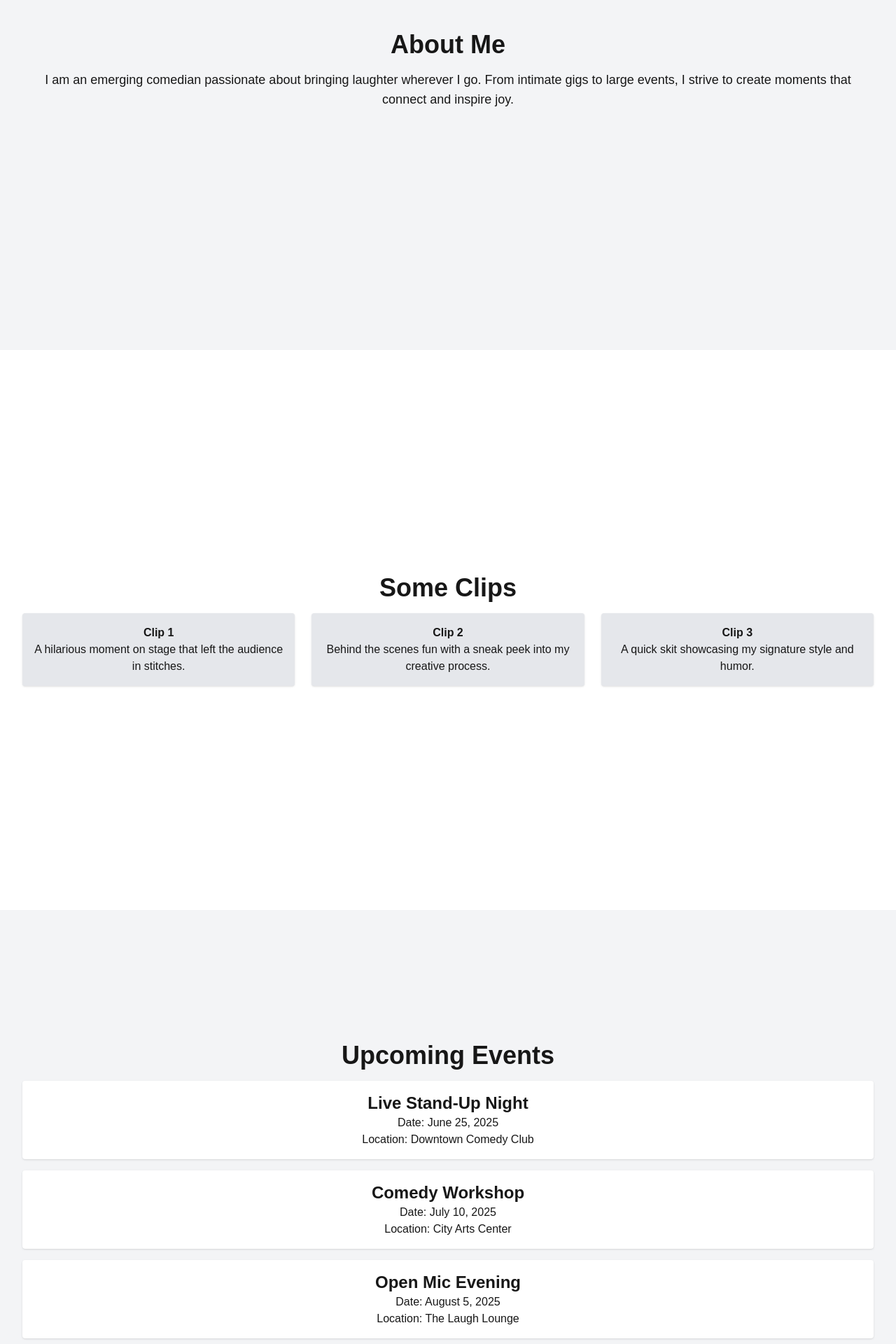
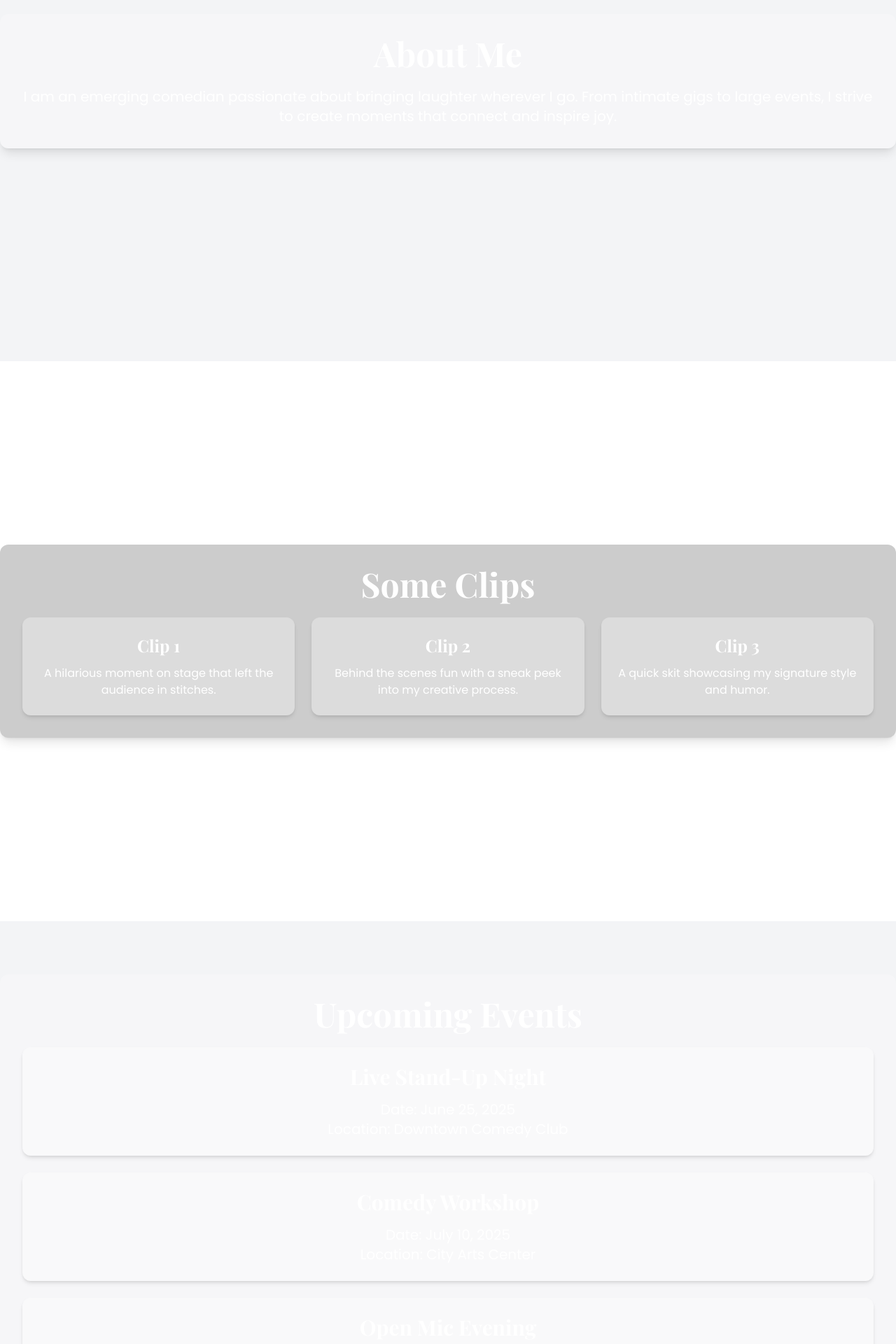
Before and after one commit to WuTangLan1/Sample-Comedy-Profile-1, a Next.js app: page / in a window 1280 px wide. Shown: the part 380-2300 px from the top of the page at 70% size. Built offline with nearby package versions, Linux system fonts and the light colour scheme.

Commit message:
adding sub comps

```diff
--- /dev/null
+++ b/src/components/ClipsSection.tsx
@@ -0,0 +1,28 @@
+// src/components/ClipsSection.tsx
+import { forwardRef } from "react";
+import { motion } from "framer-motion";
+const ClipsSection = forwardRef<HTMLElement>((_, ref) => {
+  return (
+    <section ref={ref} id="clips" className="min-h-screen flex items-center justify-center bg-white bg-opacity-30 backdrop-filter backdrop-blur-md">
+      <motion.div initial={{ opacity: 0, x: -50 }} whileInView={{ opacity: 1, x: 0 }} transition={{ duration: 0.7 }} viewport={{ once: true }} className="container mx-auto p-8 text-center bg-black/20 rounded-xl shadow-lg">
+        <h2 className="text-5xl font-bold font-[PlayfairDisplay] mb-4 text-white">Some Clips</h2>
+        <div className="grid grid-cols-1 md:grid-cols-3 gap-6">
+          <div className="bg-white/30 p-6 rounded-xl shadow-md">
+            <h3 className="text-2xl font-semibold font-[PlayfairDisplay] mb-2">Clip 1</h3>
+            <p className="text-base">A hilarious moment on stage that left the audience in stitches.</p>
+          </div>
+          <div className="bg-white/30 p-6 rounded-xl shadow-md">
+            <h3 className="text-2xl font-semibold font-[PlayfairDisplay] mb-2">Clip 2</h3>
+            <p className="text-base">Behind the scenes fun with a sneak peek into my creative process.</p>
+          </div>
+          <div className="bg-white/30 p-6 rounded-xl shadow-md">
+            <h3 className="text-2xl font-semibold font-[PlayfairDisplay] mb-2">Clip 3</h3>
+            <p className="text-base">A quick skit showcasing my signature style and humor.</p>
+          </div>
+        </div>
+      </motion.div>
+    </section>
+  );
+});
+ClipsSection.displayName = "ClipsSection";
+export default ClipsSection;
--- /dev/null
+++ b/src/components/EventsSection.tsx
@@ -0,0 +1,31 @@
+// src/components/EventsSection.tsx
+import { forwardRef } from "react";
+import { motion } from "framer-motion";
+const EventsSection = forwardRef<HTMLElement>((_, ref) => {
+  return (
+    <section ref={ref} id="events" className="min-h-screen flex items-center justify-center bg-gray-100 bg-opacity-30 backdrop-filter backdrop-blur-md">
+      <motion.div initial={{ opacity: 0, x: 50 }} whileInView={{ opacity: 1, x: 0 }} transition={{ duration: 0.7 }} viewport={{ once: true }} className="container mx-auto p-8 text-center bg-white/20 rounded-xl shadow-lg">
+        <h2 className="text-5xl font-bold font-[PlayfairDisplay] mb-4">Upcoming Events</h2>
+        <ul className="space-y-6">
+          <li className="bg-white/30 p-6 rounded-xl shadow-md">
+            <h3 className="text-3xl font-semibold font-[PlayfairDisplay] mb-2">Live Stand-Up Night</h3>
+            <p className="text-xl">Date: June 25, 2025</p>
+            <p className="text-xl">Location: Downtown Comedy Club</p>
+          </li>
+          <li className="bg-white/30 p-6 rounded-xl shadow-md">
+            <h3 className="text-3xl font-semibold font-[PlayfairDisplay] mb-2">Comedy Workshop</h3>
+            <p className="text-xl">Date: July 10, 2025</p>
+            <p className="text-xl">Location: City Arts Center</p>
+          </li>
+          <li className="bg-white/30 p-6 rounded-xl shadow-md">
+            <h3 className="text-3xl font-semibold font-[PlayfairDisplay] mb-2">Open Mic Evening</h3>
+            <p className="text-xl">Date: August 5, 2025</p>
+            <p className="text-xl">Location: The Laugh Lounge</p>
+          </li>
+        </ul>
+      </motion.div>
+    </section>
+  );
+});
+EventsSection.displayName = "EventsSection";
+export default EventsSection;
--- a/src/pages/index.tsx
+++ b/src/pages/index.tsx
@@ -1,5 +1,4 @@
-// src\pages\index.tsx
-
+// src/pages/index.tsx
 import { useRef } from "react";
 import { motion } from "framer-motion";
 
@@ -7,131 +6,80 @@ const Home = () => {
   const aboutRef = useRef<HTMLElement | null>(null);
   const clipsRef = useRef<HTMLElement | null>(null);
   const eventsRef = useRef<HTMLElement | null>(null);
-
-  // Function to scroll smoothly to a section
   const scrollToSection = (ref: React.RefObject<HTMLElement | null>) => {
     ref.current?.scrollIntoView({ behavior: "smooth" });
   };
 
   return (
     <div className="scroll-smooth">
-      {/* Header with Navigation */}
-      <header className="fixed top-0 w-full bg-white shadow z-50">
+      <header className="fixed top-0 w-full backdrop-filter backdrop-blur-lg bg-black/30 shadow-lg z-50">
         <nav className="container mx-auto flex justify-between items-center py-4 px-6">
-          <div className="text-2xl font-bold">ComedySite</div>
+          <div className="text-3xl font-bold font-[PlayfairDisplay] text-white">ComedySite</div>
           <ul className="flex space-x-6">
             <li>
-              <button
-                onClick={() => scrollToSection(aboutRef)}
-                className="hover:text-blue-500 transition duration-300 focus:outline-none"
-              >
+              <button onClick={() => scrollToSection(aboutRef)} className="text-lg font-medium text-white transition duration-300 focus:outline-none">
                 About Me
               </button>
             </li>
             <li>
-              <button
-                onClick={() => scrollToSection(clipsRef)}
-                className="hover:text-blue-500 transition duration-300 focus:outline-none"
-              >
+              <button onClick={() => scrollToSection(clipsRef)} className="text-lg font-medium text-white transition duration-300 focus:outline-none">
                 Some Clips
               </button>
             </li>
             <li>
-              <button
-                onClick={() => scrollToSection(eventsRef)}
-                className="hover:text-blue-500 transition duration-300 focus:outline-none"
-              >
+              <button onClick={() => scrollToSection(eventsRef)} className="text-lg font-medium text-white transition duration-300 focus:outline-none">
                 Upcoming Events
               </button>
             </li>
           </ul>
         </nav>
       </header>
-
-      {/* Main Content */}
-      <main className="pt-20">
-        {/* About Me Section */}
-        <section
-          ref={aboutRef}
-          id="about"
-          className="min-h-screen flex items-center justify-center bg-gray-100"
-        >
-          <motion.div
-            initial={{ opacity: 0, y: 50 }}
-            whileInView={{ opacity: 1, y: 0 }}
-            transition={{ duration: 0.7 }}
-            viewport={{ once: true }}
-            className="container mx-auto p-8 text-center"
-          >
-            <h2 className="text-4xl font-bold mb-4">About Me</h2>
-            <p className="text-lg">
-              I am an emerging comedian passionate about bringing laughter
-              wherever I go. From intimate gigs to large events, I strive to
-              create moments that connect and inspire joy.
+      <main className="pt-24">
+        <section ref={aboutRef} id="about" className="min-h-screen flex items-center justify-center bg-gray-100 bg-opacity-30 backdrop-filter backdrop-blur-md">
+          <motion.div initial={{ opacity: 0, y: 50 }} whileInView={{ opacity: 1, y: 0 }} transition={{ duration: 0.7 }} viewport={{ once: true }} className="container mx-auto p-8 text-center bg-white/20 rounded-xl shadow-lg">
+            <h2 className="text-5xl font-bold font-[PlayfairDisplay] mb-4">About Me</h2>
+            <p className="text-xl font-medium">
+              I am an emerging comedian passionate about bringing laughter wherever I go. From intimate gigs to large events, I strive to create moments that connect and inspire joy.
             </p>
           </motion.div>
         </section>
-
-        {/* Some Clips Section */}
-        <section
-          ref={clipsRef}
-          id="clips"
-          className="min-h-screen flex items-center justify-center bg-white"
-        >
-          <motion.div
-            initial={{ opacity: 0, x: -50 }}
-            whileInView={{ opacity: 1, x: 0 }}
-            transition={{ duration: 0.7 }}
-            viewport={{ once: true }}
-            className="container mx-auto p-8 text-center"
-          >
-            <h2 className="text-4xl font-bold mb-4">Some Clips</h2>
+        <section ref={clipsRef} id="clips" className="min-h-screen flex items-center justify-center bg-white bg-opacity-30 backdrop-filter backdrop-blur-md">
+          <motion.div initial={{ opacity: 0, x: -50 }} whileInView={{ opacity: 1, x: 0 }} transition={{ duration: 0.7 }} viewport={{ once: true }} className="container mx-auto p-8 text-center bg-black/20 rounded-xl shadow-lg">
+            <h2 className="text-5xl font-bold font-[PlayfairDisplay] mb-4 text-white">Some Clips</h2>
             <div className="grid grid-cols-1 md:grid-cols-3 gap-6">
-              <div className="bg-gray-200 p-4 rounded shadow">
-                <h3 className="font-semibold">Clip 1</h3>
-                <p>A hilarious moment on stage that left the audience in stitches.</p>
+              <div className="bg-white/30 p-6 rounded-xl shadow-md">
+                <h3 className="text-2xl font-semibold font-[PlayfairDisplay] mb-2">Clip 1</h3>
+                <p className="text-base">A hilarious moment on stage that left the audience in stitches.</p>
               </div>
-              <div className="bg-gray-200 p-4 rounded shadow">
-                <h3 className="font-semibold">Clip 2</h3>
-                <p>Behind the scenes fun with a sneak peek into my creative process.</p>
+              <div className="bg-white/30 p-6 rounded-xl shadow-md">
+                <h3 className="text-2xl font-semibold font-[PlayfairDisplay] mb-2">Clip 2</h3>
+                <p className="text-base">Behind the scenes fun with a sneak peek into my creative process.</p>
               </div>
-              <div className="bg-gray-200 p-4 rounded shadow">
-                <h3 className="font-semibold">Clip 3</h3>
-                <p>A quick skit showcasing my signature style and humor.</p>
+              <div className="bg-white/30 p-6 rounded-xl shadow-md">
+                <h3 className="text-2xl font-semibold font-[PlayfairDisplay] mb-2">Clip 3</h3>
+                <p className="text-base">A quick skit showcasing my signature style and humor.</p>
               </div>
             </div>
           </motion.div>
         </section>
-
-        {/* Upcoming Events Section */}
-        <section
-          ref={eventsRef}
-          id="events"
-          className="min-h-screen flex items-center justify-center bg-gray-100"
-        >
-          <motion.div
-            initial={{ opacity: 0, x: 50 }}
-            whileInView={{ opacity: 1, x: 0 }}
-            transition={{ duration: 0.7 }}
-            viewport={{ once: true }}
-            className="container mx-auto p-8 text-center"
-          >
-            <h2 className="text-4xl font-bold mb-4">Upcoming Events</h2>
-            <ul className="space-y-4">
-              <li className="bg-white p-4 shadow rounded">
-                <h3 className="text-2xl font-semibold">Live Stand-Up Night</h3>
-                <p>Date: June 25, 2025</p>
-                <p>Location: Downtown Comedy Club</p>
+        <section ref={eventsRef} id="events" className="min-h-screen flex items-center justify-center bg-gray-100 bg-opacity-30 backdrop-filter backdrop-blur-md">
+          <motion.div initial={{ opacity: 0, x: 50 }} whileInView={{ opacity: 1, x: 0 }} transition={{ duration: 0.7 }} viewport={{ once: true }} className="container mx-auto p-8 text-center bg-white/20 rounded-xl shadow-lg">
+            <h2 className="text-5xl font-bold font-[PlayfairDisplay] mb-4">Upcoming Events</h2>
+            <ul className="space-y-6">
+              <li className="bg-white/30 p-6 rounded-xl shadow-md">
+                <h3 className="text-3xl font-semibold font-[PlayfairDisplay] mb-2">Live Stand-Up Night</h3>
+                <p className="text-xl">Date: June 25, 2025</p>
+                <p className="text-xl">Location: Downtown Comedy Club</p>
               </li>
-              <li className="bg-white p-4 shadow rounded">
-                <h3 className="text-2xl font-semibold">Comedy Workshop</h3>
-                <p>Date: July 10, 2025</p>
-                <p>Location: City Arts Center</p>
+              <li className="bg-white/30 p-6 rounded-xl shadow-md">
+                <h3 className="text-3xl font-semibold font-[PlayfairDisplay] mb-2">Comedy Workshop</h3>
+                <p className="text-xl">Date: July 10, 2025</p>
+                <p className="text-xl">Location: City Arts Center</p>
               </li>
-              <li className="bg-white p-4 shadow rounded">
-                <h3 className="text-2xl font-semibold">Open Mic Evening</h3>
-                <p>Date: August 5, 2025</p>
-                <p>Location: The Laugh Lounge</p>
+              <li className="bg-white/30 p-6 rounded-xl shadow-md">
+                <h3 className="text-3xl font-semibold font-[PlayfairDisplay] mb-2">Open Mic Evening</h3>
+                <p className="text-xl">Date: August 5, 2025</p>
+                <p className="text-xl">Location: The Laugh Lounge</p>
               </li>
             </ul>
           </motion.div>
--- a/src/styles/globals.css
+++ b/src/styles/globals.css
@@ -1,5 +1,5 @@
 /* src\styles\globals.css */
-
+@import url('https://fonts.googleapis.com/css2?family=Poppins:wght@300;400;600;700&family=Playfair+Display:wght@700&display=swap');
 @import "tailwindcss";
 
 @theme {
@@ -8,19 +8,30 @@
 }
 
 :root {
-  --background: #ffffff;
-  --foreground: #171717;
+  --background: #1f1c2c;
+  --foreground: #ffffff;
 }
 
 @media (prefers-color-scheme: dark) {
   :root {
-    --background: #0a0a0a;
-    --foreground: #ededed;
+    --background: #1f1c2c;
+    --foreground: #ffffff;
   }
 }
 
+html {
+  scroll-behavior: smooth;
+}
+
 body {
+  font-family: 'Poppins', sans-serif;
   color: var(--foreground);
-  background: var(--background);
-  font-family: Arial, Helvetica, sans-serif;
+  background: linear-gradient(120deg, #1f1c2c, #928DAB);
+  margin: 0;
 }
+
+h1, h2, h3, .heading {
+  font-family: 'Playfair Display', serif;
+  font-weight: 700;
+  margin-bottom: 0.5em;
+}
```
